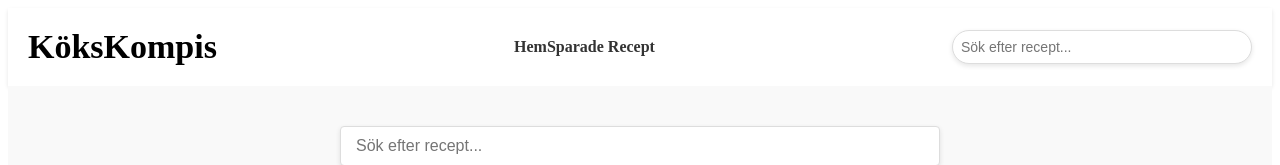
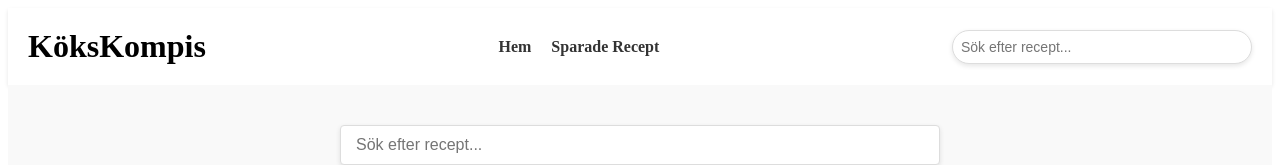
Before and after one commit to onv2487/da395a-projekt, a React (Create React App) app: page / in a window 1280 px wide. Shown: the top 165 px of the page. Built offline with nearby package versions, Linux system fonts and the light colour scheme.

Commit message:
Update Header.css

```diff
--- a/src/components/Header/Header.css
+++ b/src/components/Header/Header.css
@@ -11,18 +11,20 @@
   }
 
 .logo {
-    font-size: 34px;
+    font-size: 32px;
     margin: 0;
 }
 
 .nav-links{
     display: flex;
+    gap: 20px;
 }
 
 .nav-link {
     text-decoration: none;
     color: #333333;
     font-weight: bold;
+
 }
 
 .nav-link:hover {
```
